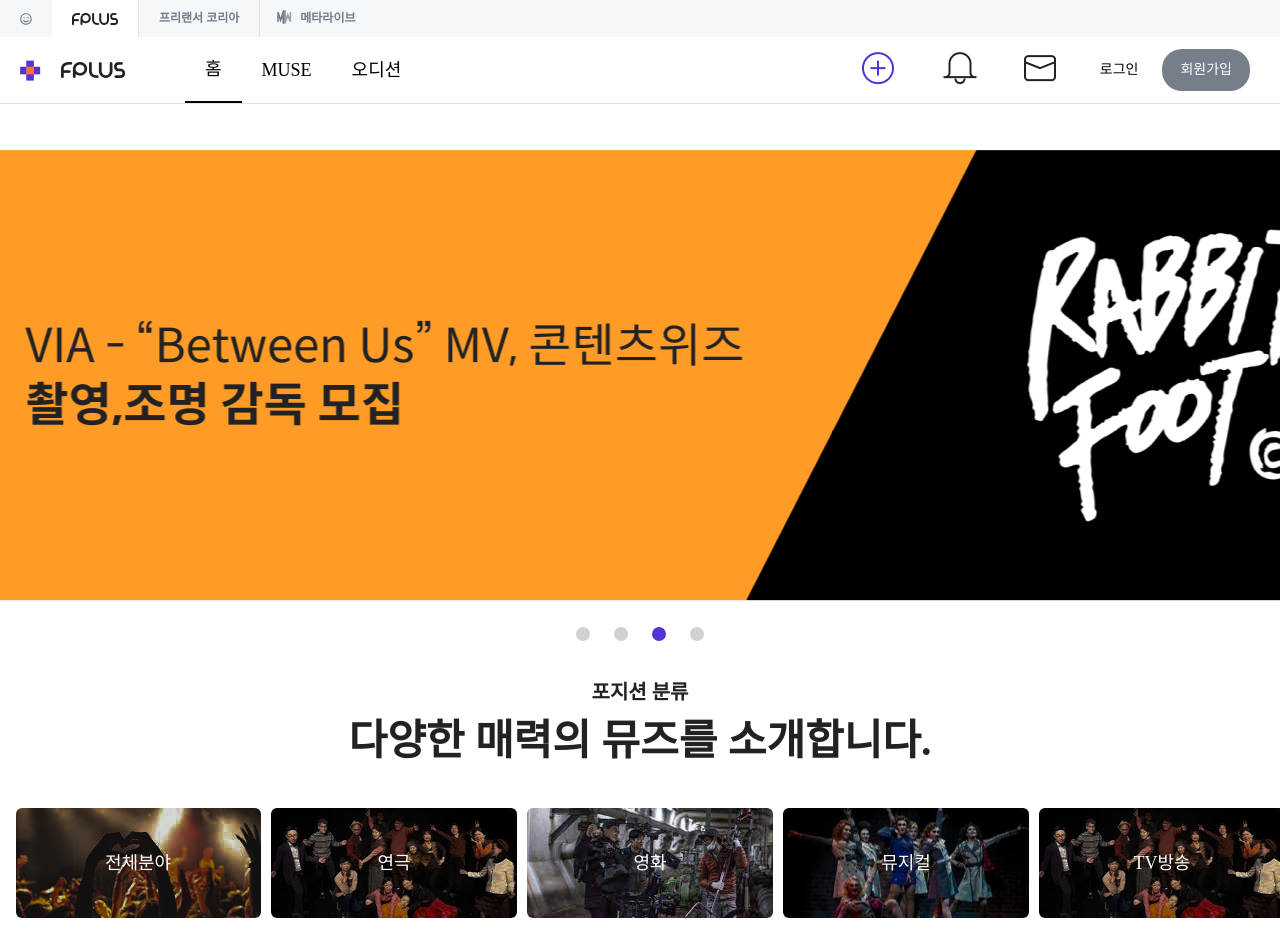
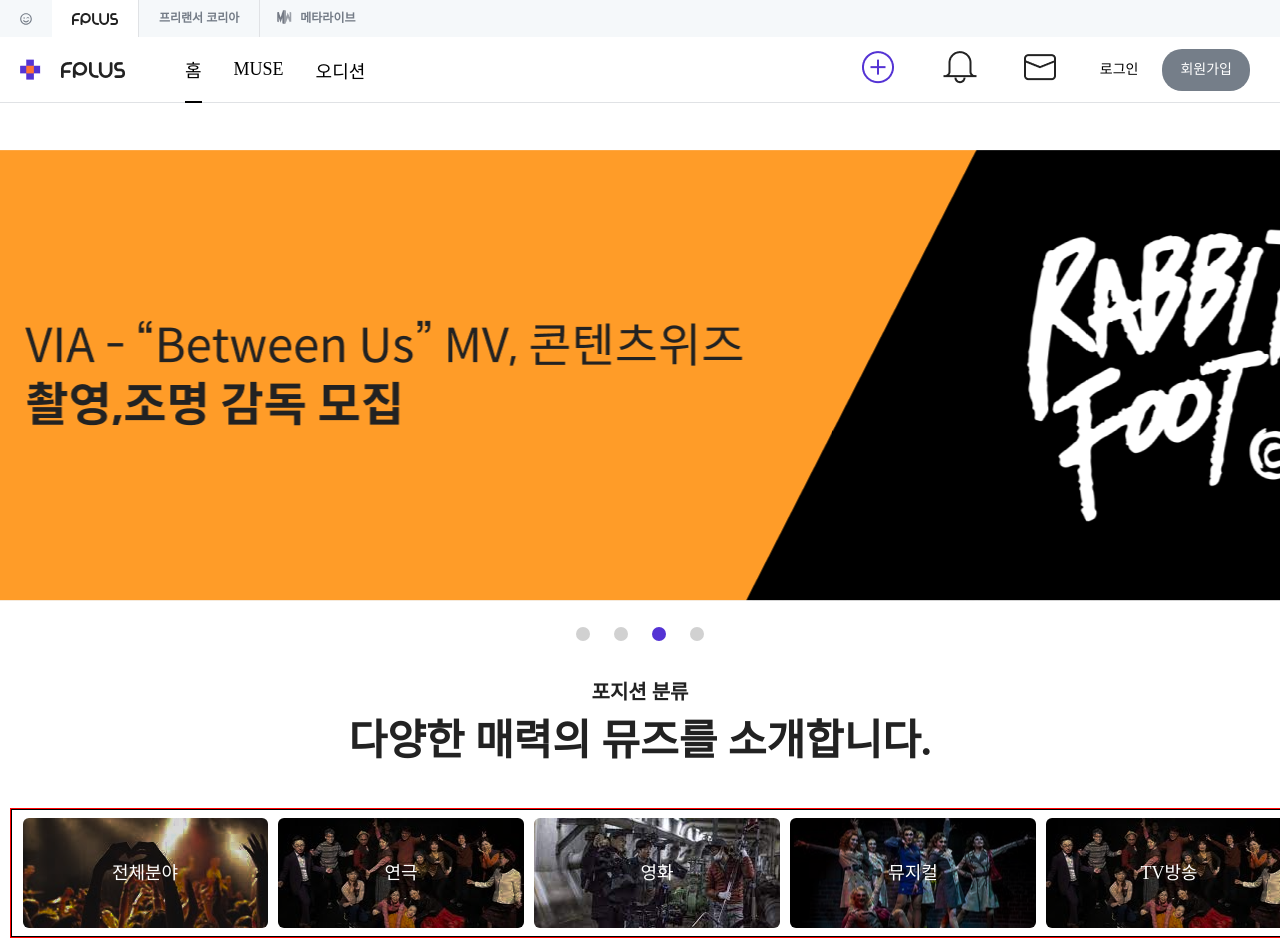
Before and after one commit to kdobro92/fplus_front_react, a React (Create React App) app: page / in a window 1280 px wide. Shown: the top 952 px of the page. Built offline with nearby package versions, Linux system fonts and the light colour scheme.

Commit message:
[client] 수정: header.js

```diff
--- a/src/App.js
+++ b/src/App.js
@@ -1,3 +1,4 @@
+// eslint-disable-next-line object-curly-newline
 import { Route, Routes } from 'react-router-dom';
 import Header from './components/Header';
 import Footer from './components/Footer';
@@ -18,7 +19,6 @@ function App() {
         <Route path="/audition" element={<Audition />} />
         <Route path="/signin" element={<Signin />} />
         <Route path="/signup" element={<Signup />} />
-        {/* <Redirect from="*" to="/" /> */}
       </Routes>
       <Footer />
     </>
--- a/src/components/Header.css
+++ b/src/components/Header.css
@@ -1,6 +1,16 @@
+.wrap_menu {
+  height: 65px;
+  display: flex;
+  align-items: center;
+}
+
 .menu_txt {
+  display: flex;
+  align-items: center;
   color: #000000;
+  height: 50%;
 }
+
 .header_container {
   position: fixed;
   width: 100%;
@@ -73,7 +83,7 @@
   border: none;
 }
 
-.wrap_container {
+.wrap_left_nav {
   height: 65px;
   display: flex;
   align-items: center;
@@ -113,14 +123,15 @@
 }
 
 .navmenu {
-  height: 100%;
-  padding: 0px 20px 0px 20px;
+  display: flex;
+  align-items: center;
   font-family: 'Spoqa Han Sans Neo';
   font-style: normal;
   font-weight: 500;
   font-size: 18px;
-  line-height: 64px;
   color: #222222;
+  margin-right: 32px;
+  /* padding: 20px 0px 20px 0px; */
 }
 
 .navmenu:hover {
--- a/src/components/Header.js
+++ b/src/components/Header.js
@@ -42,15 +42,22 @@ function Header() {
   const selectNavHandler = (index) => {
     setCurrentNav(index);
   };
+
   const data = [
     <Link to="/">
-      <div className="menu_txt">홈</div>
+      <div className="wrap_menu">
+        <p className="menu_txt">홈</p>
+      </div>
     </Link>,
     <Link to="/muse">
-      <div className="menu_txt">MUSE</div>
+      <div className="wrap_menu">
+        <p className="menu_txt">MUSE</p>
+      </div>
     </Link>,
     <Link to="/audition">
-      <div className="menu_txt">오디션</div>
+      <div className="wrap_menu">
+        <p className="menu_txt">오디션</p>
+      </div>
     </Link>,
   ];
 
@@ -78,7 +85,7 @@ function Header() {
             </li>
           ))}
         </div>
-        <div className="wrap_container">
+        <div className="wrap_left_nav">
           <div className="left_nav">
             <Link to="/">
               <li className="nav_list">
--- a/src/components/Main/Genre.css
+++ b/src/components/Main/Genre.css
@@ -1,5 +1,18 @@
+.aaa {
+  width: 100%;
+  display: flex;
+  justify-content: center;
+  align-items: center;
+  border: 1px solid red;
+}
+
 .wrap_container {
   height: 100%;
+  display: flex;
+  justify-content: center;
+  /* width: 1920px; */
+  width: 100%;
+  border: 1px solid black;
 }
 
 .wrap_genre {
--- a/src/components/Main/Genre.js
+++ b/src/components/Main/Genre.js
@@ -1,12 +1,13 @@
 /* eslint-disable react/no-array-index-key */
 import AliceCarousel from 'react-alice-carousel';
-import 'react-alice-carousel/lib/alice-carousel.css';
+// import 'react-alice-carousel/lib/alice-carousel.css';
 import './Genre.css';
 
 function Genre() {
   const handleDragStart = (e) => e.preventDefault();
 
   const items = [
+    <div className="aaa">
       <div className="wrap_container">
         <div className="wrap_genre">
           <img
@@ -78,7 +79,9 @@ function Genre() {
           />
           <div className="genre_txt">가수</div>
         </div>
-      <div className="wrap_genre">
+      </div>
+
+      {/* <div className="wrap_genre">
         <img
           className="genre_img"
           src="img/singer.png"
@@ -107,18 +110,18 @@ function Genre() {
           alt="img"
         />
         <div className="genre_txt">인터넷플랫폼</div>
-      </div>
+      </div> */}
     </div>,
   ];
 
-  const responsive = {
-    0: {
-      items: 2,
-    },
-    1024: {
-      items: 11,
-    },
-  };
+  // const responsive = {
+  //   0: {
+  //     items: 2,
+  //   },
+  //   1024: {
+  //     items: 11,
+  //   },
+  // };
 
   return (
     <AliceCarousel
@@ -126,7 +129,7 @@ function Genre() {
       items={items}
       disableDotsControls
       disableButtonsControls
-      responsive={responsive}
+      // responsive={responsive}
     />
     // <div className="wrap_genre">
     //   <div className="genre_container">
```
Lines whose indentation alone changed are shown as unchanged.
